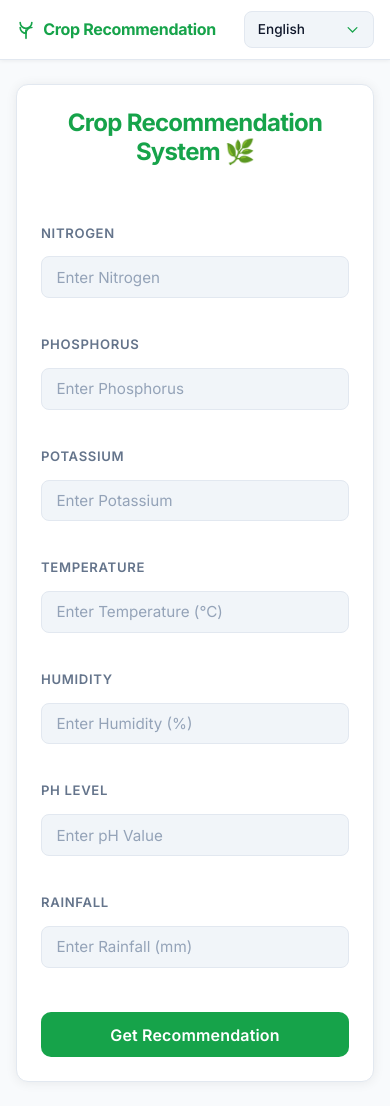
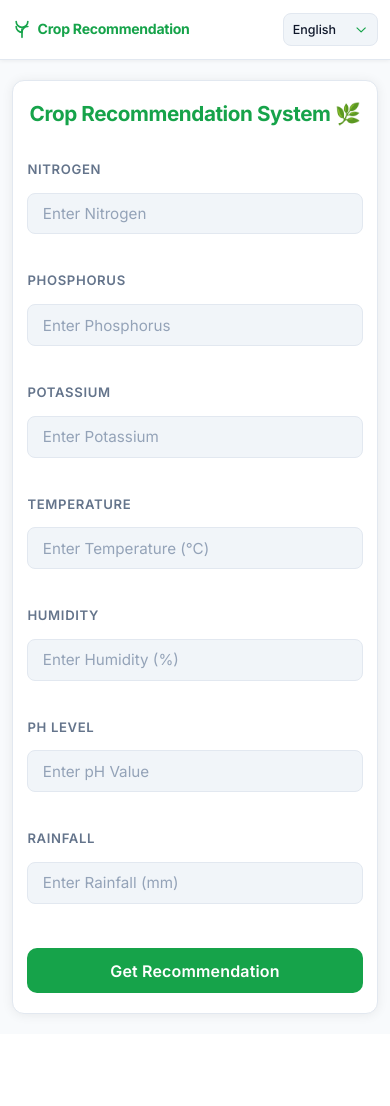
Before and after one commit to madhav-kr-singh/AgriSense, a Flask app: page / in a window 390 px wide. After the commit the page ends 1018 px from the top, so only its background shows below. Run offline with Flask 3, Linux system fonts and the light colour scheme; parts of the project's set-up code (start-up, migrations or seed data) failed here and were passed over.

Commit message:
Fix mobile dropdown visibility and adjust hero title width to match input fields

```diff
--- a/templates/index.html
+++ b/templates/index.html
@@ -61,7 +61,7 @@
       background: var(--nav-bg);
       border-bottom: 1px solid var(--nav-border);
       box-shadow: 0 1px 4px rgba(0, 0, 0, .06);
-      padding: 0 clamp(1rem, 4vw, 2.5rem);
+      padding: 0 clamp(0.75rem, 3vw, 2.5rem);
     }
 
     .navbar__inner {
@@ -72,10 +72,11 @@
       max-width: 1200px;
       margin: 0 auto;
       height: 100%;
+      gap: 0.5rem;
     }
 
     .navbar__brand {
-      font-size: clamp(1rem, 2.5vw, 1.1rem);
+      font-size: clamp(0.88rem, 2.8vw, 1.1rem);
       font-weight: 700;
       color: var(--g5);
       letter-spacing: -.02em;
@@ -83,6 +84,8 @@
       display: flex;
       align-items: center;
       gap: .45rem;
+      min-width: 0;
+      flex-shrink: 1;
     }
 
     /* Custom Select */
@@ -90,6 +93,10 @@
       position: relative;
       user-select: none;
       z-index: 100;
+      flex-shrink: 0;
+      cursor: pointer;
+      -webkit-tap-highlight-color: transparent;
+      touch-action: manipulation;
     }
 
     .custom-select {
@@ -105,12 +112,13 @@
       border-radius: 8px;
       color: var(--tx);
       font-family: Inter, sans-serif;
-      font-size: .85rem;
+      font-size: .82rem;
       font-weight: 500;
-      padding: .4rem .8rem;
+      padding: .35rem .7rem;
       cursor: pointer;
-      min-width: 130px;
+      min-width: 105px;
       transition: border-color var(--tr), box-shadow var(--tr);
+      user-select: none;
     }
 
     .custom-select__trigger::after {
@@ -134,20 +142,22 @@
 
     .custom-select__options {
       position: absolute;
-      top: 100%;
+      top: calc(100% + 4px);
       right: 0;
-      width: 100%;
+      min-width: 130px;
+      width: max-content;
+      max-width: 90vw;
       background: #fff;
       border: 1px solid var(--bd);
       border-radius: 8px;
-      box-shadow: var(--sh);
-      margin-top: .4rem;
-      max-height: 300px;
+      box-shadow: 0 10px 25px rgba(0, 0, 0, .12);
+      max-height: 280px;
       overflow-y: auto;
       opacity: 0;
       visibility: hidden;
       transition: opacity var(--tr), visibility var(--tr), transform var(--tr);
-      transform: translateY(-10px);
+      transform: translateY(-8px);
+      z-index: 1000;
     }
 
     /* ponytail: minimum custom scrollbar to meet lighter slider requirement */
@@ -178,6 +188,7 @@
       color: var(--tx);
       cursor: pointer;
       transition: background var(--tr), color var(--tr);
+      -webkit-tap-highlight-color: transparent;
     }
 
     .custom-select__option:hover {
@@ -217,12 +228,13 @@
 
     h1 {
       text-align: center;
-      font-size: clamp(1.5rem, 4vw, 2.1rem);
+      font-size: clamp(1.1rem, 3.2vw, 1.85rem);
       font-weight: 700;
       color: var(--g5);
-      letter-spacing: -.03em;
+      letter-spacing: -.02em;
       margin-bottom: 2rem;
-      line-height: 1.2;
+      line-height: 1.25;
+      white-space: nowrap; /* ponytail: ensure title and leaf emoji always stay on one line */
     }
 
     .form-grid {
@@ -461,6 +473,8 @@
     }
 
     [dir=rtl] .custom-select__options {
+      right: auto;
+      left: 0;
       text-align: right;
     }
 
@@ -475,13 +489,45 @@
     }
 
     @media(max-width:480px) {
+      .navbar {
+        padding: 0 0.75rem;
+      }
+
+      .navbar__brand {
+        font-size: 0.88rem;
+        gap: 0.35rem;
+      }
+
+      .custom-select__trigger {
+        font-size: 0.78rem;
+        padding: 0.32rem 0.55rem;
+        min-width: 95px;
+      }
+
+      .page {
+        padding: 1.25rem 0.75rem;
+      }
+
+      .card {
+        padding: 1.25rem 0.9rem;
+      }
+
+      h1 {
+        font-size: clamp(1.05rem, 5.3vw, 1.35rem);
+        margin-bottom: 1.25rem;
+        width: 100%;
+        text-align: center;
+        white-space: nowrap;
+      }
+
       .form-grid {
-        grid-template-columns: 1fr
+        grid-template-columns: 1fr;
+        padding-top: 0.75rem;
       }
 
       .btn-submit {
         grid-column: span 1;
-        margin-top: .5rem
+        margin-top: .5rem;
       }
     }
   </style>
@@ -500,10 +546,9 @@
         </svg>
         {{ t("brand", lang) }}
       </a>
-      <div class="custom-select-wrapper"
-        onclick="event.stopPropagation(); this.querySelector('.custom-select').classList.toggle('open')">
-        <div class="custom-select">
-          <div class="custom-select__trigger">
+      <div class="custom-select-wrapper" id="langSelectWrapper">
+        <div class="custom-select" id="langSelect">
+          <div class="custom-select__trigger" role="button" tabindex="0" aria-label="Select Language">
             <span>{% if lang == 'en' %}English{% endif %}{% if lang == 'hi' %}हिंदी{% endif %}{% if lang == 'te'
               %}తెలుగు{% endif %}{% if lang == 'ta' %}தமிழ்{% endif %}{% if lang == 'kn' %}ಕನ್ನಡ{% endif %}{% if lang ==
               'mr' %}मराठी{% endif %}{% if lang == 'bn' %}বাংলা{% endif %}{% if lang == 'gu' %}ગુજરાતી{% endif %}{% if
@@ -670,6 +715,24 @@
       });
     }
 
+    // ponytail: robust dropdown toggle & option handling for mobile & desktop
+    const selectWrapper = document.getElementById('langSelectWrapper') || document.querySelector('.custom-select-wrapper');
+    const customSelect = document.getElementById('langSelect') || document.querySelector('.custom-select');
+
+    if (selectWrapper && customSelect) {
+      selectWrapper.addEventListener('click', function (e) {
+        if (e.target.closest('.custom-select__option')) return;
+        e.stopPropagation();
+        customSelect.classList.toggle('open');
+      });
+    }
+
+    document.querySelectorAll('.custom-select__option').forEach(function (opt) {
+      opt.addEventListener('click', function (e) {
+        e.stopPropagation();
+      });
+    });
+
     // Close custom dropdown on outside click
     document.addEventListener('click', function (e) {
       if (!e.target.closest('.custom-select-wrapper')) {
```
Also changed, not shown: 1 other file.
